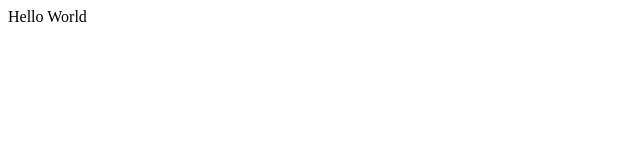
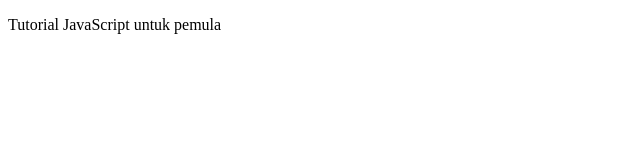
Before and after one commit to Nandaricco04/dasarWeb, a plain HTML site: page Percobaan3/hello_world.html in a window 1280 px wide. Shown: the whole page, without its empty margins (0-640 px from the left). Drawn offline with Linux system fonts and the light colour scheme.

Commit message:
praktikum 3

```diff
--- a/Percobaan3/hello_world.html
+++ b/Percobaan3/hello_world.html
@@ -2,11 +2,14 @@
 <html>
     <head>
         <title>Hello World JavaScript</title>
+        <script>
+            console.log("Hello JS dari head");
+        </script>
     </head>
     <body>
+        <p>Tutorial JavaScript untuk pemula</p>
         <script>
-            console.log("Saya Belajar JavaScript");
-            document.write("Hello World");
+            console.log("Hello JS dari body");
         </script>
     </body>
 </html>
```
